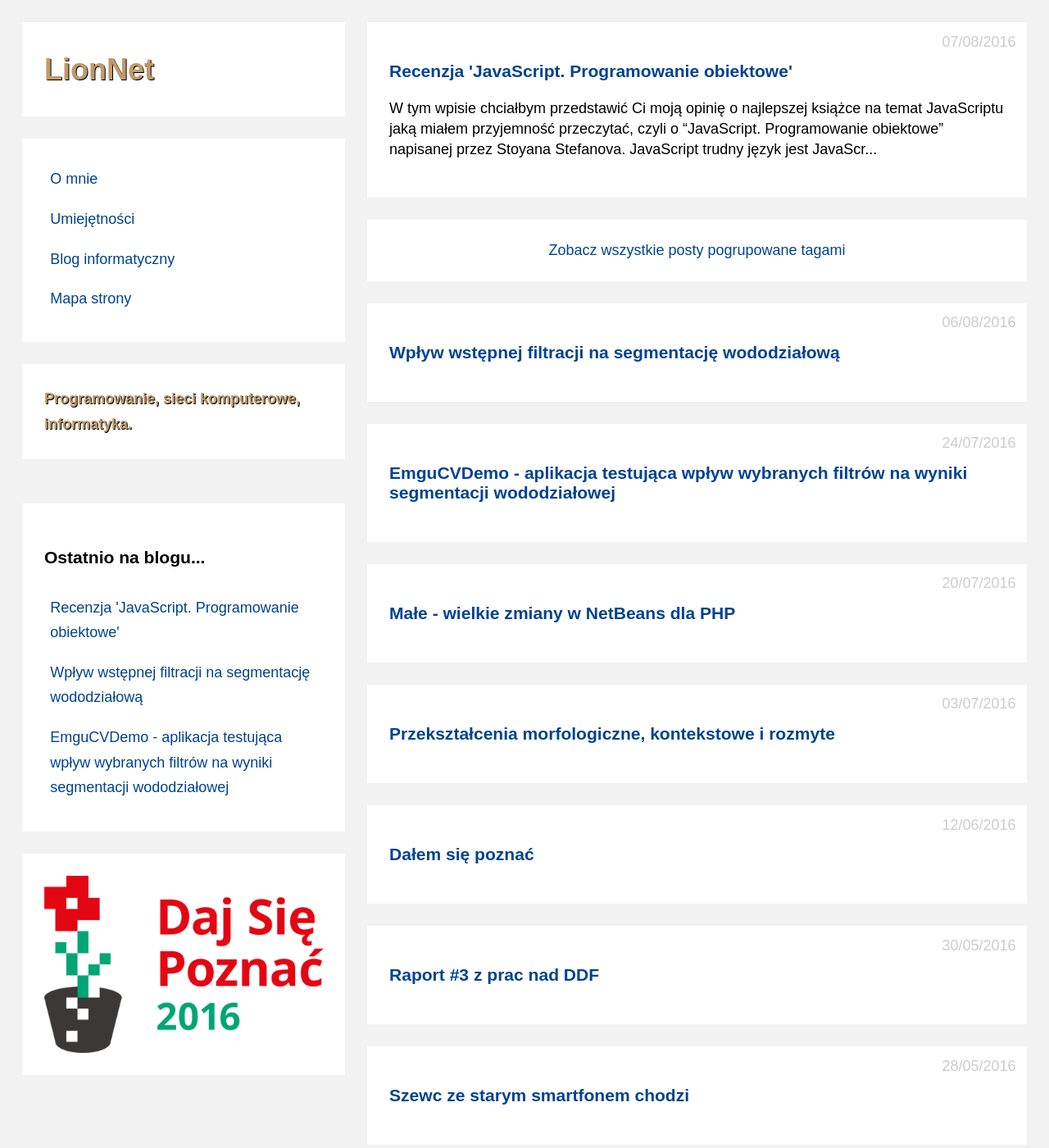
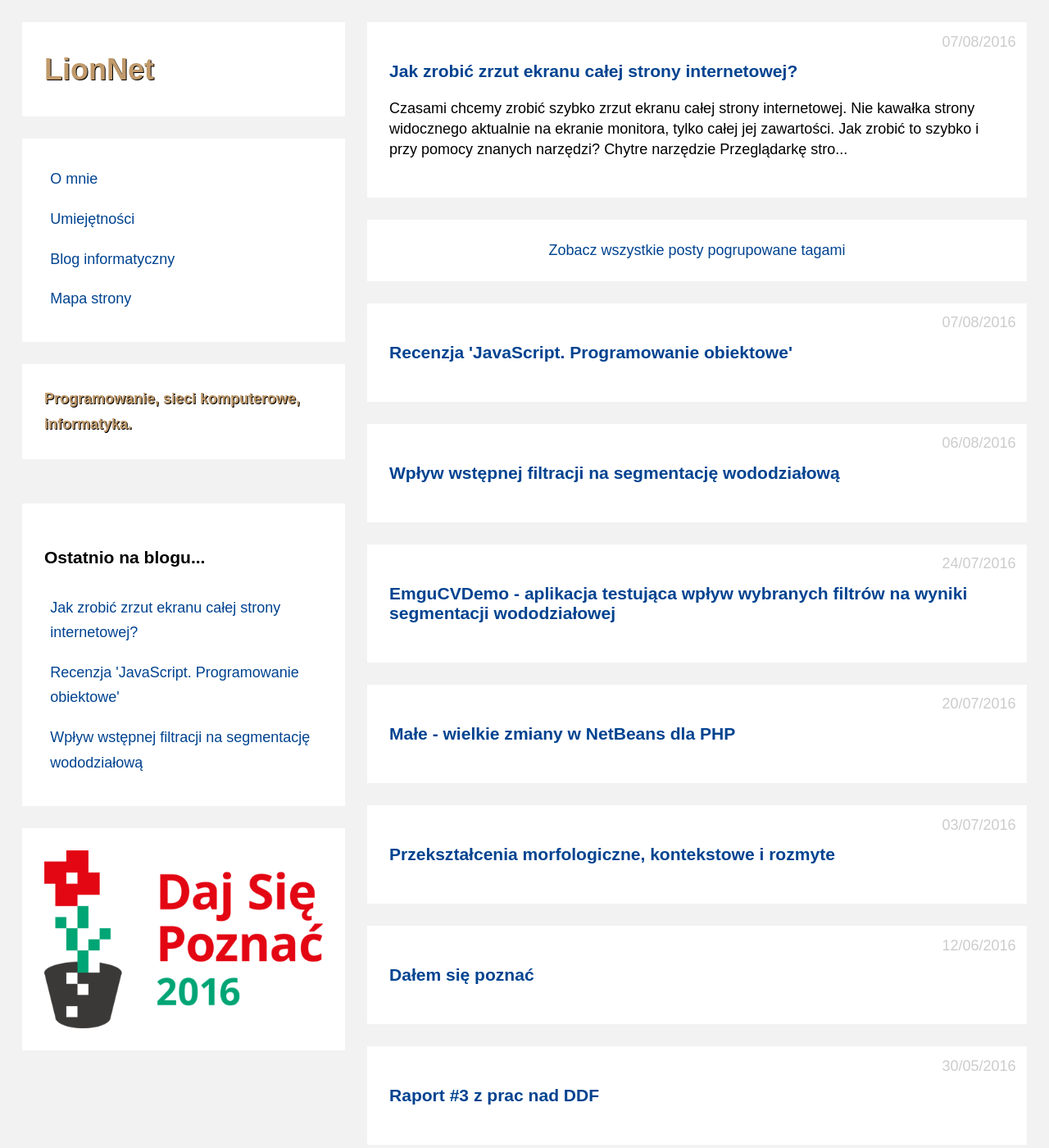
Before and after one commit to maciejlew/maciejlew.github.io, a Jekyll site: the page built from pages/blog.md, in a window 1280 px wide and 1400 px high. Shown: the whole window at 82% size. Built offline with Jekyll 4.4.1, drawn with Linux system fonts in a browser that asks for light colours; comment, search, counter and statistics services are not loaded; some of the changed lines change nothing that is shown.

Commit message:
Adds post 'Jak zrobić zrzut ekranu całej strony internetowej?'

```diff
--- a/_includes/acronyms.md
+++ b/_includes/acronyms.md
@@ -69,3 +69,4 @@
 *[BSD]: Berkeley Software Distribution
 *[RAM]: Random-Access Memory
 *[WWW]: World Wide Web
+*[FF]: FireFox
--- /dev/null
+++ b/_posts/2016-09-02-jak-zrobic-zrzut-ekranu-calej-strony-internetowej.md
@@ -0,0 +1,51 @@
+---
+layout: post
+title: "Jak zrobić zrzut ekranu całej strony internetowej?"
+date: '2016-08-07 19:20:00'
+description: "Opis jak przy pomocy przeglądarki FireFox zrobić zrzut ekranu strony WWW"
+keywords: "strony internetowe, zrzut ekranu"
+tags:
+- WWW
+breadcrumbs:
+  - url: /
+    title: "LionNet"
+    type: AboutPage
+  - url: /blog/
+    title: "Blog"
+    type: CollectionPage
+  - url: page.url
+    title: page.title
+    type: BlogPosting
+---
+
+Czasami chcemy zrobić szybko zrzut ekranu całej strony internetowej. Nie kawałka
+strony widocznego aktualnie na ekranie monitora, tylko całej jej zawartości. Jak
+zrobić to szybko i przy pomocy znanych narzędzi?
+
+### Chytre narzędzie
+
+Przeglądarkę stron WWW Mozilla FireFox zna chyba każdy. To świetne narzędzie do
+przeglądania ma w sobie wbudowaną funkcjonalność robienia *"screenów"* całej
+strony. Aby wykonać zrzut ekranu należy:
+
+1. Wejść do narzędzi dla programistów klikając w ikonę menu, *"Otwórz menu"*, (trzy
+poziome belki na pasku narzędzi przeglądarki) bądź naciskając klawisz F12 (o ile
+nie mamy go zarezerwowanego pod inną funkcjonalność, np. FireBuga).
+2. Kliknąć w ikonę aparatu fotograficznego, *"Zrzut ekranu całej strony"*,
+znajdującą się na pasku narzędzi dla programistów.
+
+Jeśli nie możesz znaleźć na pasku narzędzi dla programistów ww. ikony aparatu
+fotograficznego oznacza to najprawdopodobniej że masz ją ukrytą. Aby to sprawdzić
+należy wybrać znajdującą się na tym samym pasku ikonę koła zębatego, *"Ustawienia
+narzędzi"* i upewnić się że w sekcji *"Przyciski narzędzi dla programistów"*
+zaznaczona jest opcja *"Zrzut ekranu całej strony"*.
+
+Po kliknięciu w ikonę aparatu zrzut od razu powinien zapisać się w domyślnym
+katalogu do którego FireFox zapisuje pobrane pliki.
+
+Opisane rozwiązanie jest bardzo wygodne, przeglądarka FF działa zarówno na systemach
+Windows, jak i Linuks. Ponad to nie wymaga ono instalowania dodatkowych narzędzi
+gdy działamy na systemie już wyposażonym w FF, co może być kluczowe gdy nie mamy
+odpowiednich uprawnień by instalować dodatkowe oprogramowanie na danym systemie.
+
+{% include acronyms.md %}
```
